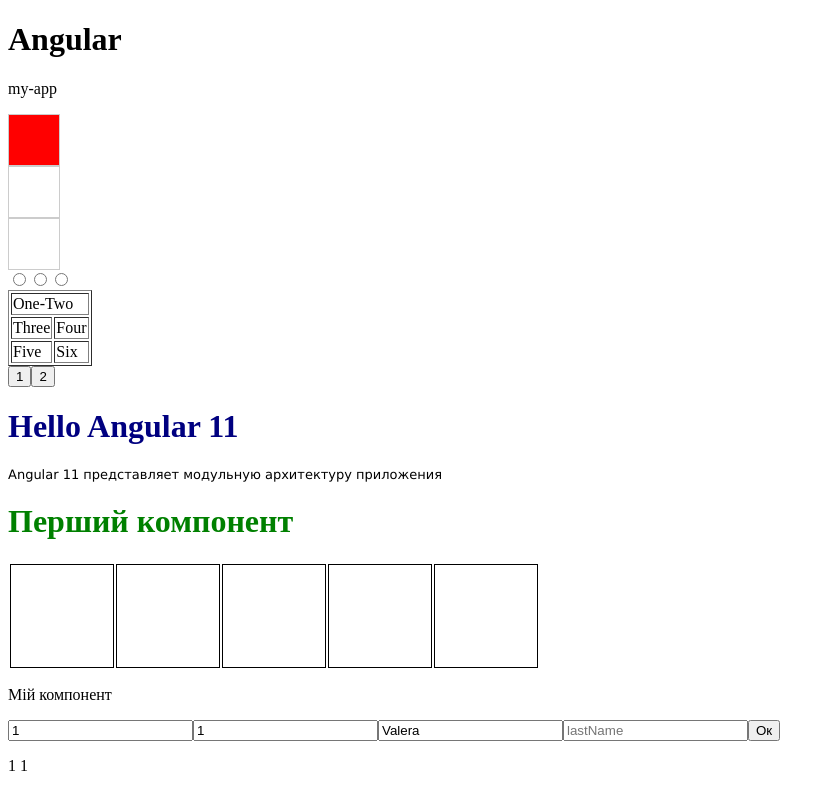
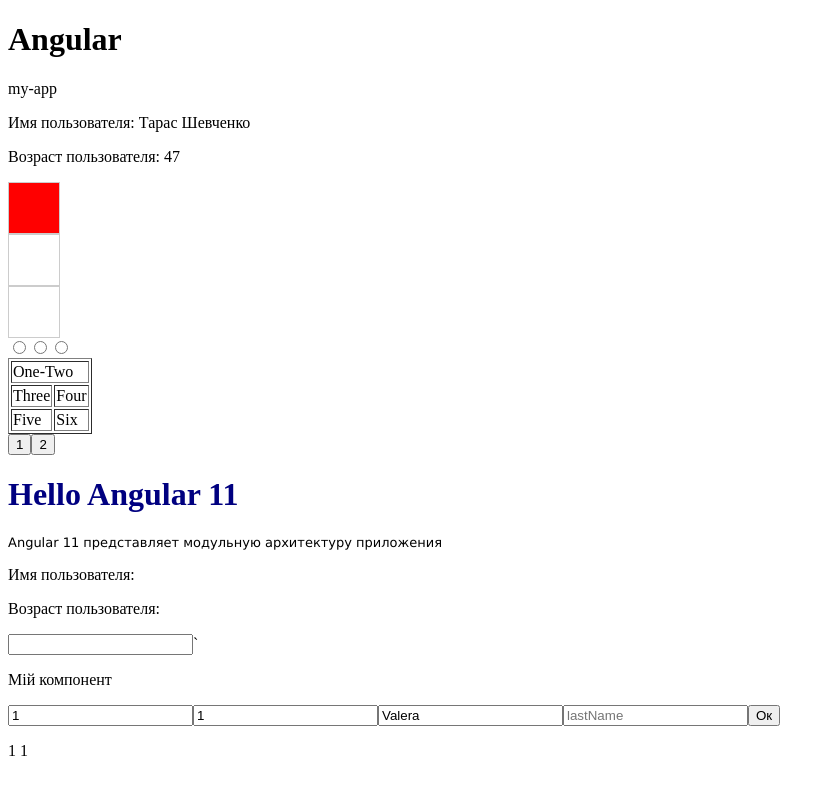
Before and after one commit to devLex1308/PV921-25ST-18P, an Angular app in the folder lessons/29-angular/my-app/: page / in a window 1280 px wide. Shown: the top 800 px of the page, without its empty margins (0-835 px from the left). Built offline with nearby package versions, Linux system fonts and the light colour scheme.

Commit message:
Прокидуємо дані в компонент

```diff
--- a/lessons/29-angular/my-app/src/app/app.component.html
+++ b/lessons/29-angular/my-app/src/app/app.component.html
@@ -2,6 +2,7 @@
   <h1>Angular</h1>
   <p>{{title}}</p>
 </div>
+<app-import [userName]="name" [userAge]="age" ></app-import>
 <app-traffic-lights></app-traffic-lights>
 <app-example></app-example>
 <app-hellow></app-hellow>
--- a/lessons/29-angular/my-app/src/app/app.component.ts
+++ b/lessons/29-angular/my-app/src/app/app.component.ts
@@ -7,4 +7,6 @@
 })
 export class AppComponent {
   title = 'my-app';
+  name = "Тарас Шевченко";
+  age = 47;
 }
--- a/lessons/29-angular/my-app/src/app/app.module.ts
+++ b/lessons/29-angular/my-app/src/app/app.module.ts
@@ -9,6 +9,7 @@
 import { HellowComponent } from './hellow/hellow.component';
 import { ExampleComponent } from './example/example.component';
 import { TrafficLightsComponent } from './traffic-lights/traffic-lights.component';
+import { ImportComponent } from './import/import.component';
 
 @NgModule({
   declarations: [
@@ -19,6 +20,7 @@
     HellowComponent,
     ExampleComponent,
     TrafficLightsComponent,
+    ImportComponent,
   ],
   imports: [
     FormsModule,
@@ -27,4 +29,4 @@
   providers: [],
   bootstrap: [AppComponent]
 })
-export class AppModule { }
+export class AppModule {}
--- /dev/null
+++ b/lessons/29-angular/my-app/src/app/import/import.component.html
@@ -0,0 +1,2 @@
+<p>Имя пользователя: {{userName}}</p>
+<p>Возраст пользователя: {{userAge}}</p>
--- a/lessons/29-angular/my-app/src/app/post/post.component.html
+++ b/lessons/29-angular/my-app/src/app/post/post.component.html
@@ -1,12 +1,3 @@
-<div>
-	<h1 class="my-post">Перший компонент</h1>
-	<table>
-		<tr>
-			<td></td>
-			<td></td>
-			<td></td>
-			<td></td>
-			<td></td>
-		</tr>
-	</table>
-</div>
+<p>Имя пользователя: {{userName}}</p>
+<p>Возраст пользователя: {{userAge}}</p>
+<input type="number" [(ngModel)]="userAge" />`
--- a/lessons/29-angular/my-app/src/app/post/post.component.ts
+++ b/lessons/29-angular/my-app/src/app/post/post.component.ts
@@ -6,4 +6,17 @@
   styleUrls: ['./post.component.css']
 })
 export class AppPost {
+	userName: string;
+    _userAge: number;
+
+
+    set userAge(age:number) {
+        if(age<0)
+            this._userAge=0;
+        else if(age>100)
+            this._userAge=100;
+        else
+            this._userAge = age;
+  }
+  get userAge() { return this._userAge; }
 }
```
Also changed, not shown: lessons/29-angular/my-app/src/app/import/import.component.ts (added, +14 -0 lines), lessons/29-angular/my-app/src/app/import/import.component.css (added), 1 other file (tests, documents, lock files or other folders).
